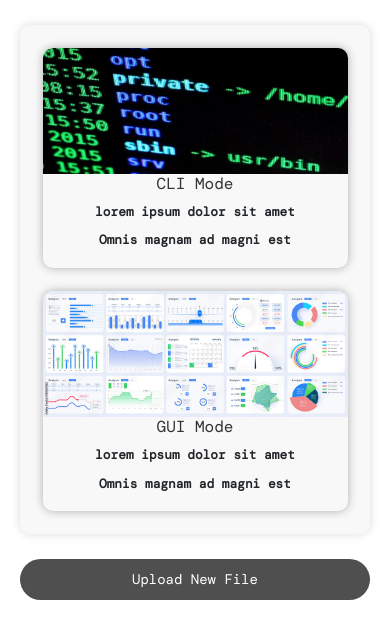
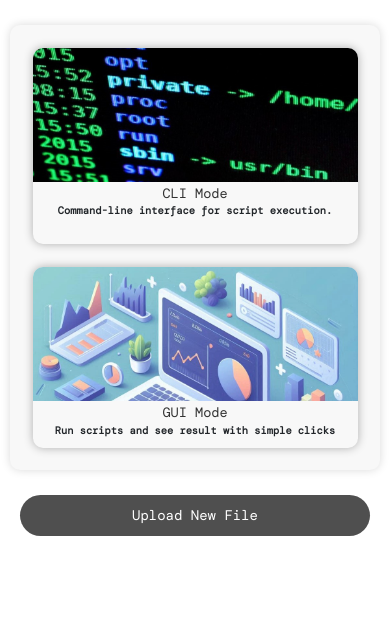
Before and after one commit to ErdhyErnando/flask-auth, a Flask app: page / in a window 390 px wide. Shown: the part 70-709 px from the top of the page. Run offline with Flask 3, Linux system fonts and the light colour scheme; the visitor is signed in with stand-in values (Sample User, id 1); some web fonts are replaced.

Commit message:
change copy and image

```diff
--- a/static/css/hero.css
+++ b/static/css/hero.css
@@ -32,7 +32,7 @@
   text-align: center;
   border-radius: 10px;
   box-shadow: 0px 0px 10px rgba(0, 0, 0, 0.3);
-  padding: 10px 10px auto;
+  padding: 8px 8px auto;
 }
 
 .hero__clicontainer:hover,
@@ -44,7 +44,7 @@
 
 .hero__clicontainer h3,
 .hero__guicontainer h3 {
-  padding-bottom: 10px;
+  padding-top: 0.25rem;
   font-size: 1rem;
   font-style: bold;
   color: #333;
@@ -52,9 +52,9 @@
 
 .hero__clicontainer p,
 .hero__guicontainer p {
-  padding-bottom: 10px;
+
   line-height: 20%;
-  font-size: 0.8rem;
+  font-size: 0.7rem;
   font-weight: 700;
 }
 
@@ -123,3 +123,33 @@
   color: #f8f8f8;
   border: 1.5px solid #ffffff;
 }
+
+@media screen and (min-width: 342px) {
+
+  .hero__clicontainer p,
+  .hero__guicontainer p {
+    font-size: 0.65rem;
+  }
+
+  .hero__clicontainer h3,
+  .hero__guicontainer h3 {
+    font-size: 0.85rem;
+  }
+}
+
+@media screen and (min-width: 343px) and (max-width: 768px) {
+  .hero__container {
+    margin: 25px 10px;
+    padding: 22.5px 22.5px;
+  }
+
+  .hero__clicontainer,
+  .hero__guicontainer {
+    padding: 8px 8px auto;
+  }
+
+  .hero__login {
+    margin: 25% 10px;
+    padding: 22.5px 22.5px;
+  }
+}
--- a/templates/index.html
+++ b/templates/index.html
@@ -32,8 +32,8 @@
                         <img src="/static/images/cli_interface_3.jpg" alt="cli" class="cli mode pic">
                     </div>
                     <h3>CLI Mode</h3>
-                    <p>lorem ipsum dolor sit amet</p>
-                    <p>Omnis magnam ad magni est</p>
+                    <p>Command-line interface for script execution.</p>
+                    <p></p>
                 </div>
             </a>
 
@@ -41,11 +41,10 @@
             <a href="{{ url_for('gui') }}">
                 <div class="hero__guicontainer">
                     <div class="gui__image">
-                        <img src="/static/images/gui_interface.jpg" alt="gui" class="gui mode pic">
+                        <img src="/static/images/gui_interface.jpeg" alt="gui" class="gui mode pic">
                     </div>
                     <h3>GUI Mode</h3>
-                    <p>lorem ipsum dolor sit amet</p>
-                    <p>Omnis magnam ad magni est</p>
+                    <p>Run scripts and see result with simple clicks</p>
                 </div>
             </a>
         </div>
```
Also changed, not shown: static/images/gui_interface.jpeg (added).
